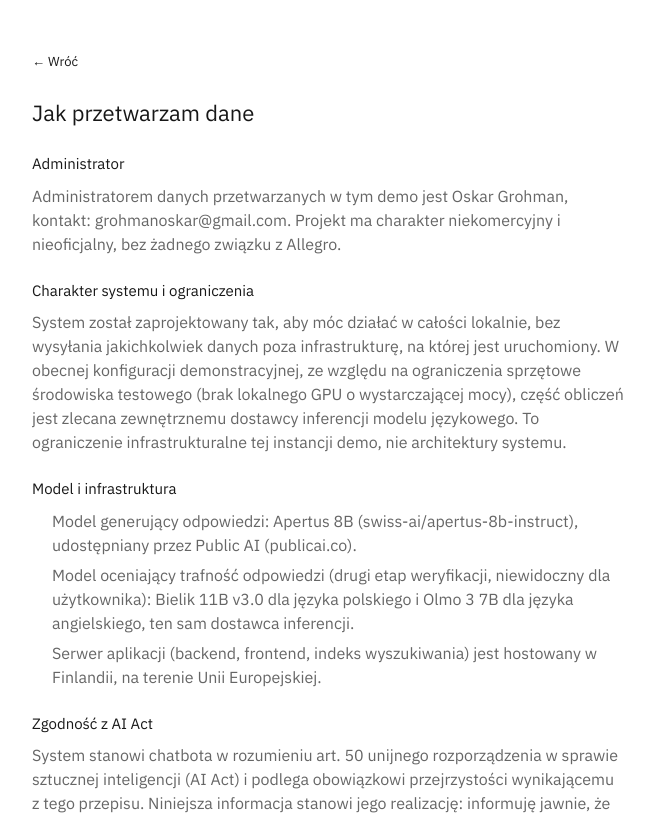
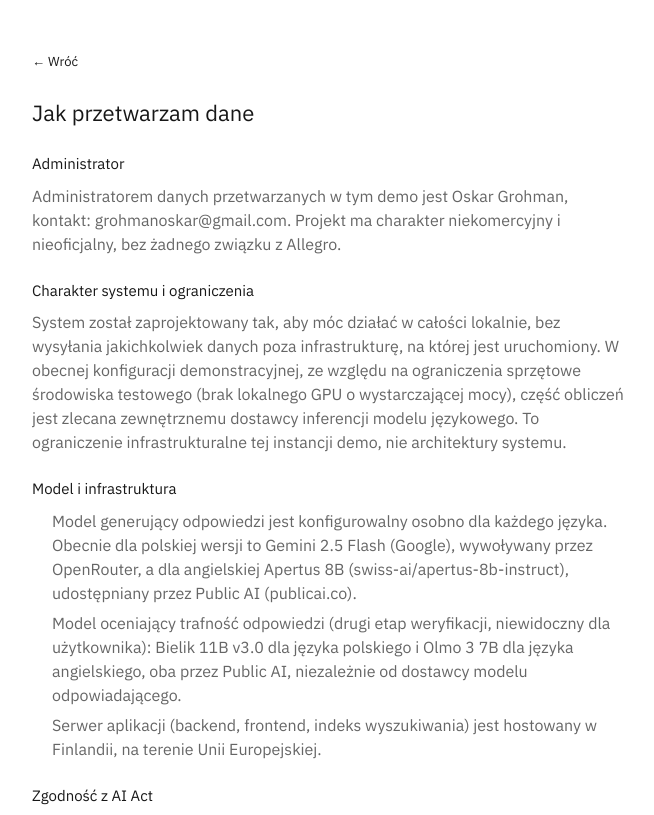
Before and after one commit to OskarOG1/Chatbot-RAG, a Next.js app in the folder frontend-next/: page /prywatnosc in a window 1280 px wide. Shown: the top 815 px of the page, without its empty margins (312-966 px from the left). Built offline with nearby package versions, Linux system fonts and the light colour scheme.

Commit message:
prywatnosc: model odpowiadajacy zgodny z README (per-jezykowy dostawca)

```diff
--- a/frontend-next/app/prywatnosc/page.tsx
+++ b/frontend-next/app/prywatnosc/page.tsx
@@ -38,8 +38,8 @@ const TRESC: Record<Lang, TrescPrywatnosci> = {
       'System został zaprojektowany tak, aby móc działać w całości lokalnie, bez wysyłania jakichkolwiek danych poza infrastrukturę, na której jest uruchomiony. W obecnej konfiguracji demonstracyjnej, ze względu na ograniczenia sprzętowe środowiska testowego (brak lokalnego GPU o wystarczającej mocy), część obliczeń jest zlecana zewnętrznemu dostawcy inferencji modelu językowego. To ograniczenie infrastrukturalne tej instancji demo, nie architektury systemu.',
     model: 'Model i infrastruktura',
     modelText: [
-      'Model generujący odpowiedzi: Apertus 8B (swiss-ai/apertus-8b-instruct), udostępniany przez Public AI (publicai.co).',
-      'Model oceniający trafność odpowiedzi (drugi etap weryfikacji, niewidoczny dla użytkownika): Bielik 11B v3.0 dla języka polskiego i Olmo 3 7B dla języka angielskiego, ten sam dostawca inferencji.',
+      'Model generujący odpowiedzi jest konfigurowalny osobno dla każdego języka. Obecnie dla polskiej wersji to Gemini 2.5 Flash (Google), wywoływany przez OpenRouter, a dla angielskiej Apertus 8B (swiss-ai/apertus-8b-instruct), udostępniany przez Public AI (publicai.co).',
+      'Model oceniający trafność odpowiedzi (drugi etap weryfikacji, niewidoczny dla użytkownika): Bielik 11B v3.0 dla języka polskiego i Olmo 3 7B dla języka angielskiego, oba przez Public AI, niezależnie od dostawcy modelu odpowiadającego.',
       'Serwer aplikacji (backend, frontend, indeks wyszukiwania) jest hostowany w Finlandii, na terenie Unii Europejskiej.',
     ],
     compliance: 'Zgodność z AI Act',
@@ -79,8 +79,8 @@ const TRESC: Record<Lang, TrescPrywatnosci> = {
       'This system is designed to run entirely on local infrastructure, without sending any data outside the environment it runs on. In its current demo configuration, due to hardware limits of the test environment (no local GPU with sufficient capacity), part of the computation is delegated to an external language model inference provider. This is a limitation of this particular demo instance, not of the system architecture.',
     model: 'Model and infrastructure',
     modelText: [
-      'Answer generation model: Apertus 8B (swiss-ai/apertus-8b-instruct), served by Public AI (publicai.co).',
-      'Answer quality judge model (a second, internal verification step not shown to the user): Bielik 11B v3.0 for Polish and Olmo 3 7B for English, same inference provider.',
+      'The answer generation model is configurable separately per language. It is currently Gemini 2.5 Flash (Google), called through OpenRouter, for the Polish version, and Apertus 8B (swiss-ai/apertus-8b-instruct), served by Public AI (publicai.co), for the English version.',
+      'Answer quality judge model (a second, internal verification step not shown to the user): Bielik 11B v3.0 for Polish and Olmo 3 7B for English, both through Public AI, independent of the answering model provider.',
       'The application server (backend, frontend, search index) is hosted in Finland, within the European Union.',
     ],
     compliance: 'AI Act compliance',
```
